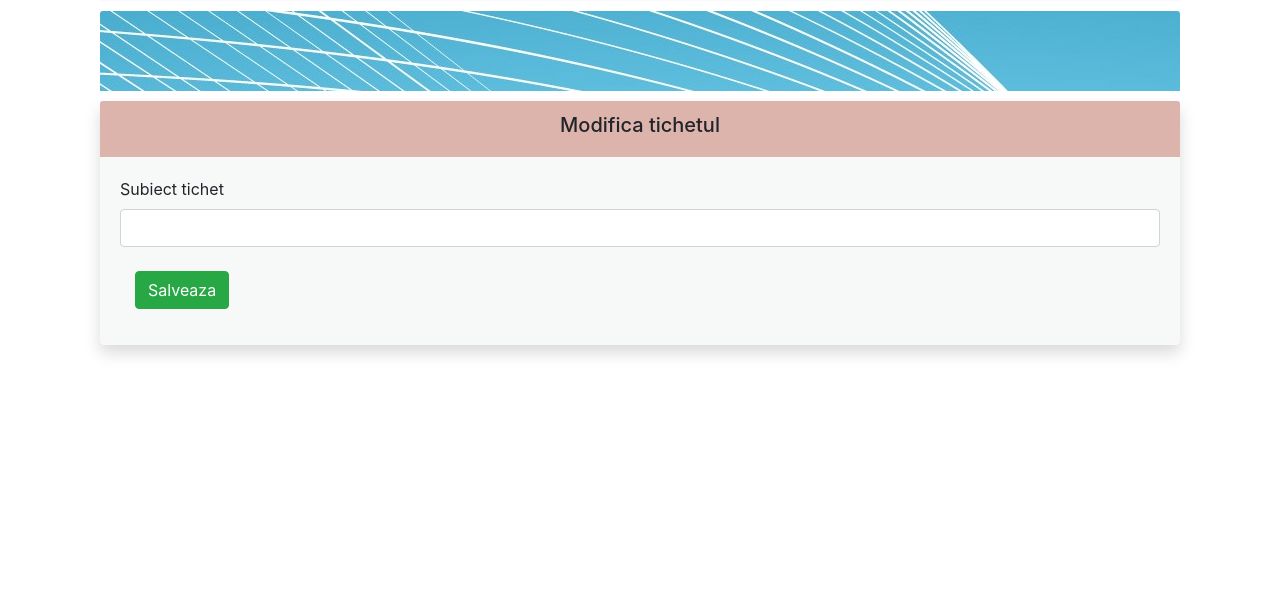
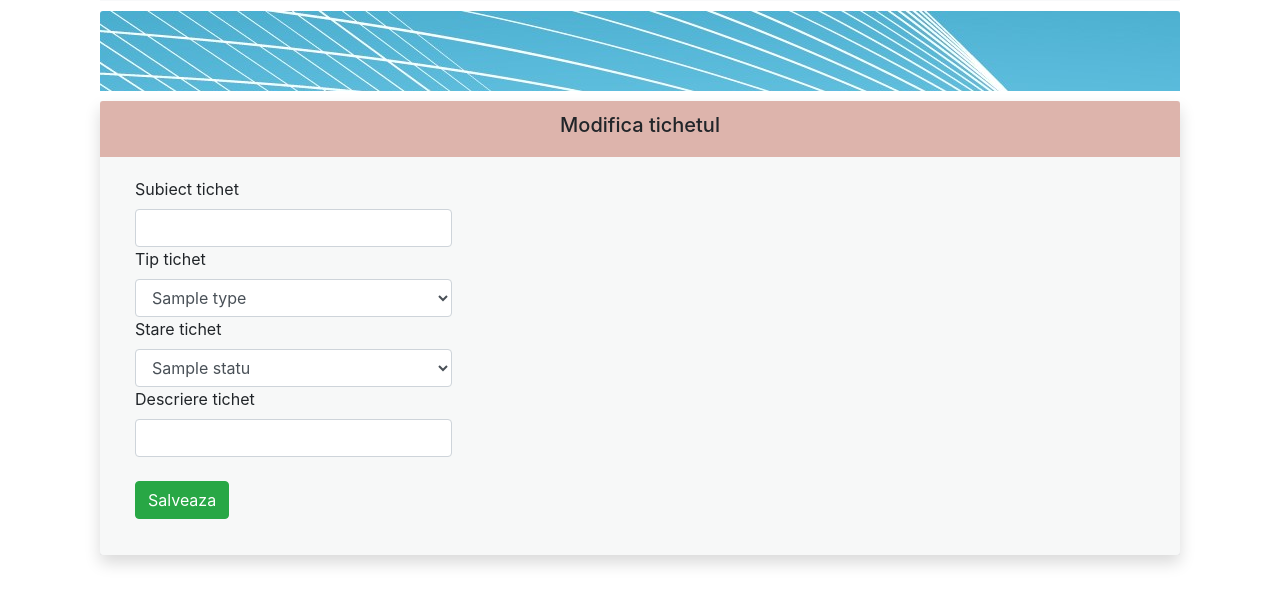
Before and after one commit to araduflorin/TicketingProjectDjango, a Django app: page /1/modify_ticket/ in a window 1280 px wide. Shown: the part 155-760 px from the top of the page. Run offline with Django 4.2, Linux system fonts and the light colour scheme; a user stored in the database is signed in; tables that the repository leaves empty hold one stand-in row (values such as "Sample post"); some libraries are stand-ins or nearby versions.

Commit message:
'Ver20.11Home'

```diff
--- a/proiect/aplicatieTicketing/views.py
+++ b/proiect/aplicatieTicketing/views.py
@@ -1,5 +1,3 @@
-
-
 from django.contrib import messages
 from django.contrib.auth import authenticate, login
 from django.contrib.auth.decorators import login_required
@@ -65,7 +63,8 @@ class InterPageTicket(LoginRequiredMixin, ListView):
             data['count'] = Ticket.objects.filter(user_id=self.request.user.id).count()
             data['count_final'] = Ticket.objects.filter(user_id=self.request.user.id, status=1).count()
             data['count_today'] = Ticket.objects.filter(user_id=self.request.user.id, created_at__day=now).count()
-            data['count_today_final'] = Ticket.objects.filter(user_id=self.request.user.id, created_at__day=now, status=1).count()
+            data['count_today_final'] = Ticket.objects.filter(user_id=self.request.user.id, created_at__day=now,
+                                                              status=1).count()
         return data
 
 
@@ -110,12 +109,15 @@ class CreateTicket(LoginRequiredMixin, CreateView):
     def get_context_data(self, *args, **kwargs):
         data = super(CreateTicket, self).get_context_data(*args, **kwargs)
         data['action'] = 'Adauga'
+        data['types'] = Type.objects.all()
+        data['statuss'] = Status.objects.all()
         return data
 
     def get_form_kwargs(self):
         data = super(CreateTicket, self).get_form_kwargs()
         data.update({'pk': None})
         return data
+
     #
     # def get_form(self, request, obj=None, **kwargs):
     #     form = super().get_form(request, obj, **kwargs)
@@ -151,6 +153,8 @@ class UpdateTicket(LoginRequiredMixin, UpdateView):
     def get_context_data(self, *args, **kwargs):
         data = super(UpdateTicket, self).get_context_data(*args, **kwargs)
         data['action'] = 'Modifica'
+        data['types'] = Type.objects.all()
+        data['statuss'] = Status.objects.all()
         return data
 
     def get_form_kwargs(self):
@@ -166,6 +170,7 @@ class ViewTicket(LoginRequiredMixin, ListView):
     model = Ticket
     form_class = TicketClass
     template_name = 'aplicatieTicketing/ticket_form_list.html'
+
     # context_object_name = 'ticket'
 
     def get_context_data(self, *args, **kwargs):
@@ -175,7 +180,6 @@ class ViewTicket(LoginRequiredMixin, ListView):
         else:
             data['all_ticket'] = Ticket.objects.filter(user_id=self.request.user.id)
         return data
-
 
 
 class ListTicket(LoginRequiredMixin, ListView):
@@ -245,6 +249,11 @@ class ViewTypeTicket(LoginRequiredMixin, ListView):
     template_name = 'aplicatieTicketing/type_list.html'
     context_object_name = 'type_list'
 
+    # def get_context_data(self, *args, **kwargs):
+    #     list_type = super(ViewTypeTicket, self).get_context_data(*args, **kwargs)
+    #     list_type['types'] = Type.objects.all()
+    #     return list_type
+
 
 class CreateStatusTicket(LoginRequiredMixin, CreateView):
     model = Status
--- a/proiect/templates/aplicatieTicketing/ticket_form.html
+++ b/proiect/templates/aplicatieTicketing/ticket_form.html
@@ -10,8 +10,26 @@
                 <div class="card-body">
                     <form method="POST">
                         {% csrf_token %}
-                         <label>Subiect tichet</label>
-                         <input type="text" name="email" class="form-control">
+                        <div class="col-4">
+                             <label>Subiect tichet</label>
+                             <input type="text" name="subject_ticket" class="form-control">
+                             <label>Tip tichet</label>
+                             <select name="type" class="form-control">
+                                 {% for type in types %}
+                                    <option value="{{ type.name }}">{{ type.name }}</option>
+                                 {% endfor %}
+                             </select>
+                            {% if action == 'Modifica' and request.user.is_superuser %}
+                                 <label>Stare tichet</label>
+                                 <select name="status" class="form-control">
+                                     {% for status in statuss %}
+                                        <option value="{{ status.name }}">{{ status.name }}</option>
+                                     {% endfor %}
+                                 </select>
+                            {% endif %}
+                             <label>Descriere tichet</label>
+                             <input type="text" name="description" class="form-control">
+                        </div>
 <!--                        {% for field in form %}-->
 <!--                                <div class="col-4">-->
 <!--                                    {{ field.label }} {{ field }} <br>{{ field.errors }}-->
```
